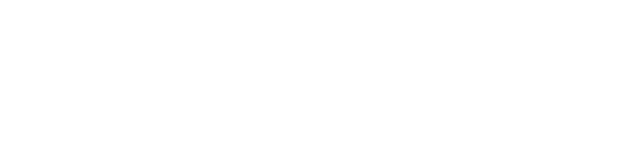
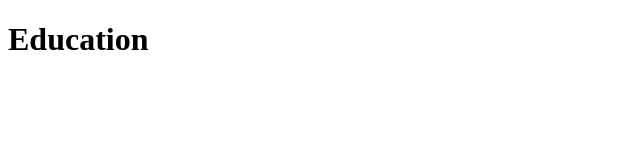
Before and after one commit to Ella-projects/Portfolio, a plain HTML site: page Education.html in a window 1280 px wide. Shown: the whole page, without its empty margins (0-640 px from the left). Drawn offline with Linux system fonts and the light colour scheme.

Commit message:
Education header

```diff
--- a/Education.html
+++ b/Education.html
@@ -0,0 +1,14 @@
+<!DOCTYPE html>
+<html lang="en">
+<head>
+    <meta charset="UTF-8">
+    <meta name="viewport" content ="width=device-width , initial-scale = 1.0">
+    <title>Education</title>
+    <link rel ="stylesheet" href="Education.css" >
+</head>
+<body>
+    <header>
+        <h1>Education</h1>
+    </header>
+</body>
+</html>
```
Also changed, not shown: index.html (+1 -1 lines).
